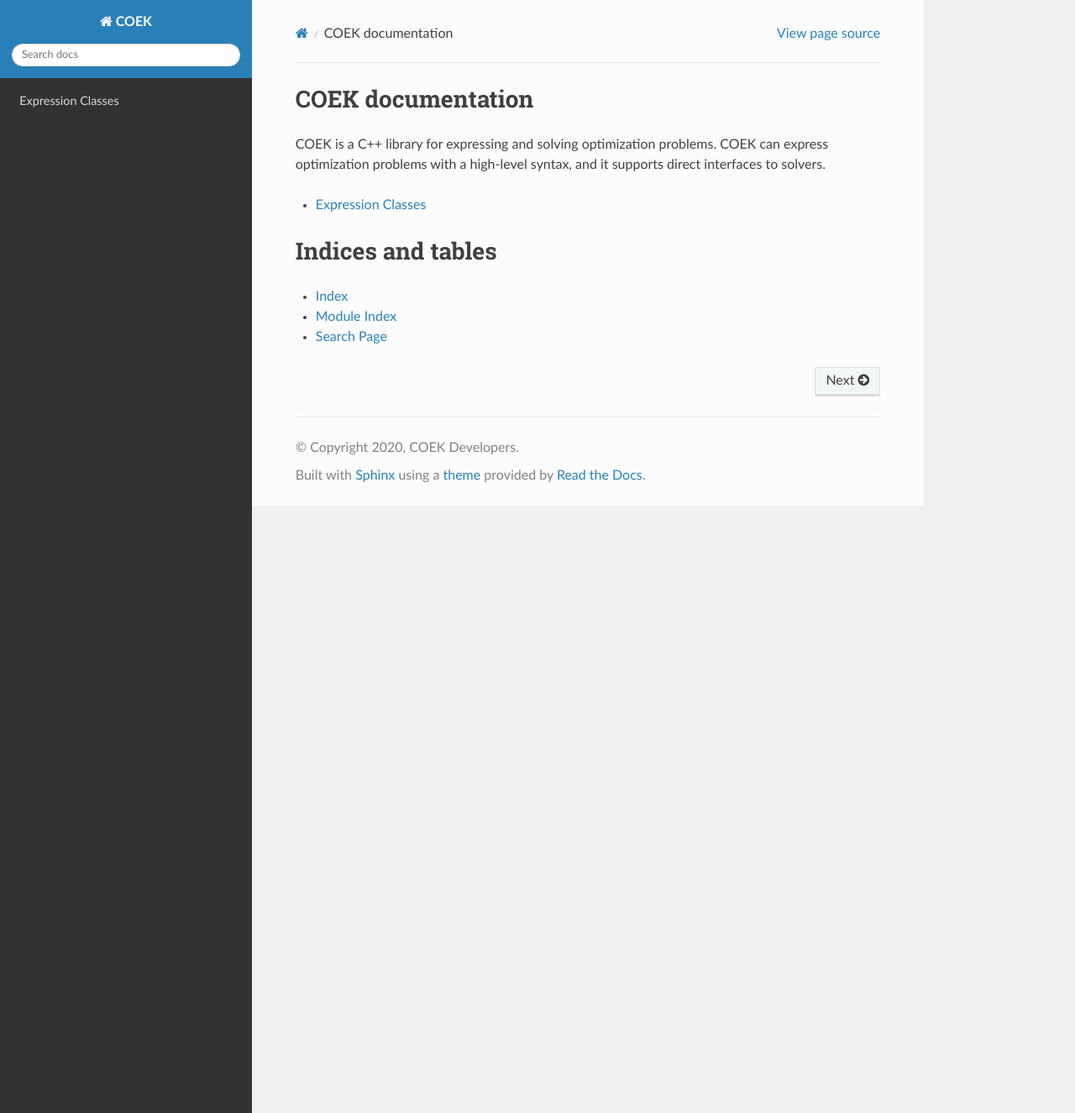
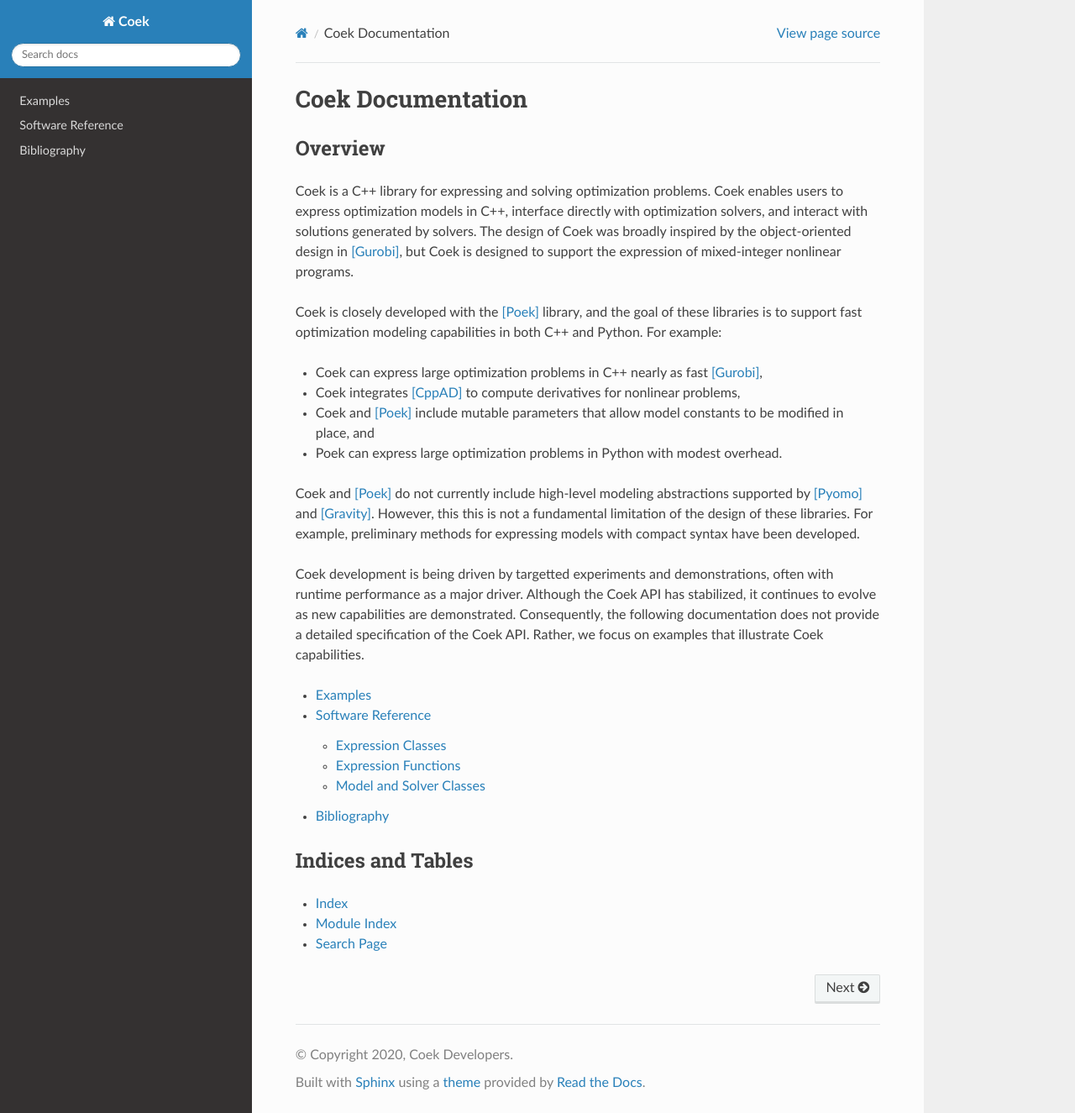
Before and after one commit to sandialabs/coek, a Sphinx documentation site: the page built from doc/index.rst, in a window 1280 px wide and 1325 px high. Shown: the whole window at 84% size. Built offline with Sphinx 7.4.7 and the Read the Docs theme 2.0.0, drawn with Linux system fonts in a browser that asks for light colours.

Commit message:
Adding RTD documentation

```diff
--- a/doc/conf.py
+++ b/doc/conf.py
@@ -10,16 +10,16 @@
 # add these directories to sys.path here. If the directory is relative to the
 # documentation root, use os.path.abspath to make it absolute, like shown here.
 #
-# import os
-# import sys
+import os
+import sys
 # sys.path.insert(0, os.path.abspath('.'))
 
 
 # -- Project information -----------------------------------------------------
 
-project = 'COEK'
-copyright = '2020, COEK Developers'
-author = 'COEK Developers'
+project = 'Coek'
+copyright = '2020, Coek Developers'
+author = 'Coek Developers'
 
 
 # -- General configuration ---------------------------------------------------
@@ -27,7 +27,19 @@
 # Add any Sphinx extension module names here, as strings. They can be
 # extensions coming with Sphinx (named 'sphinx.ext.*') or your custom
 # ones.
-extensions = [ "breathe" ]
+extensions = [ "breathe",
+    'sphinx.ext.intersphinx',
+    'sphinx.ext.autodoc',
+    'sphinx.ext.coverage',
+    'sphinx.ext.mathjax',
+    'sphinx.ext.viewcode',
+    'sphinx.ext.napoleon',
+    'sphinx.ext.ifconfig',
+    'sphinx.ext.inheritance_diagram',
+    'sphinx.ext.autosummary',
+    'sphinx.ext.doctest',
+    #'sphinx_copybutton'
+    ]
 
 # Add any paths that contain templates here, relative to this directory.
 templates_path = ['_templates']
@@ -44,6 +56,7 @@
 # a list of builtin themes.
 #
 #html_theme = 'alabaster'
+#on_rtd = os.environ.get('READTHEDOCS', None) == 'True'
 html_theme = 'sphinx_rtd_theme'
 
 # Add any paths that contain custom static files (such as style sheets) here,
@@ -55,4 +68,4 @@
 # -- Options for Breathe -------------------------------------------------
 
 # Breathe Configuration
-breathe_default_project = "COEK"
+breathe_default_project = "Coek"
--- /dev/null
+++ b/doc/examples.rst
@@ -0,0 +1,4 @@
+Examples
+========
+
+* CUTE
--- a/doc/index.rst
+++ b/doc/index.rst
@@ -1,18 +1,48 @@
-COEK documentation |release|
-============================
+Coek Documentation
+==================
 
-COEK is a C++ library for expressing and solving optimization problems.
-COEK can express optimization problems with a high-level syntax, and it
-supports direct interfaces to solvers.
+Overview
+--------
+
+Coek is a C++ library for expressing and solving optimization problems.
+Coek enables users to express optimization models in C++, interface
+directly with optimization solvers, and interact with solutions
+generated by solvers.  The design of Coek was broadly inspired by the
+object-oriented design in [Gurobi]_, but Coek is designed to support
+the expression of mixed-integer nonlinear programs.
+
+Coek is closely developed with the [Poek]_ library, and the goal of
+these libraries is to support fast optimization modeling capabilities
+in both C++ and Python.  For example:
+
+* Coek can express large optimization problems in C++ nearly as fast [Gurobi]_,
+* Coek integrates [CppAD]_ to compute derivatives for nonlinear problems,
+* Coek and [Poek]_ include mutable parameters that allow model constants to be modified in place, and
+* Poek can express large optimization problems in Python with modest overhead.
+
+Coek and [Poek]_ do not currently include high-level modeling abstractions
+supported by [Pyomo]_ and [Gravity]_. However, this this is not a
+fundamental limitation of the design of these libraries.  For example,
+preliminary methods for expressing models with compact syntax have
+been developed.
+
+Coek development is being driven by targetted experiments and
+demonstrations, often with runtime performance as a major driver.
+Although the Coek API has stabilized, it continues to evolve as new
+capabilities are demonstrated.  Consequently, the following documentation
+does not provide a detailed specification of the Coek API.  Rather,
+we focus on examples that illustrate Coek capabilities.
 
 .. toctree::
    :maxdepth: 2
 
-   expressions.rst
+   examples.rst
+   reference.rst
+   bibliography.rst
 
 
-Indices and tables
-==================
+Indices and Tables
+------------------
 
 * :ref:`genindex`
 * :ref:`modindex`
```
Also changed, not shown: doc/CMakeLists.txt (+7 -1 lines), doc/bibliography.rst (added, +12 -0 lines), doc/expression_fn.rst (added, +43 -0 lines), doc/models.rst (added, +15 -0 lines), doc/reference.rst (added, +9 -0 lines).
